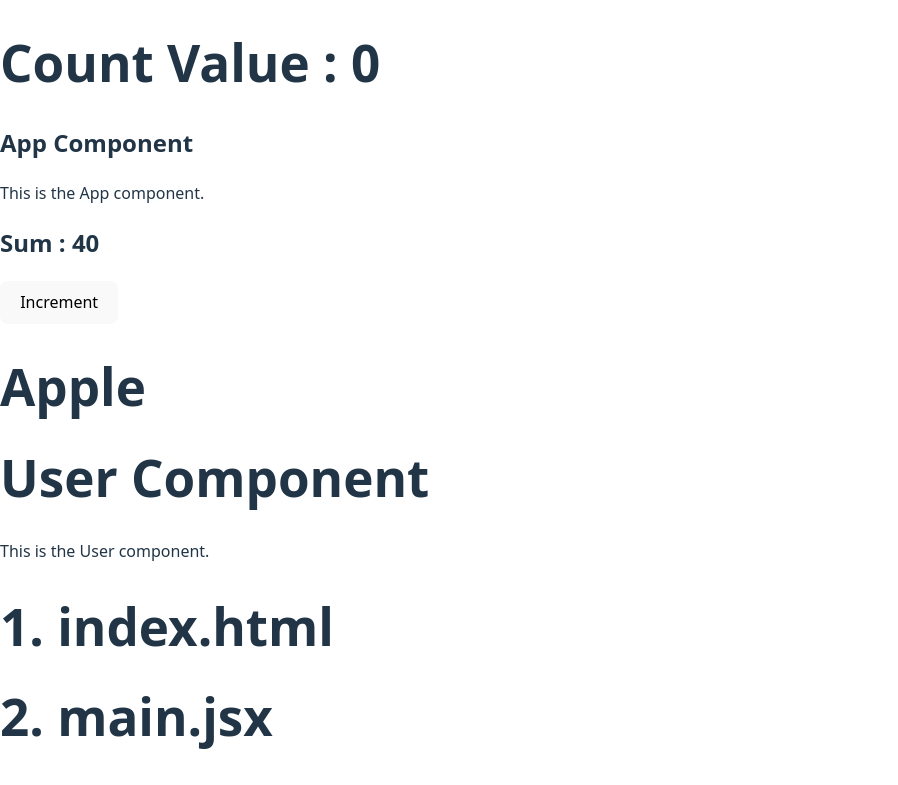
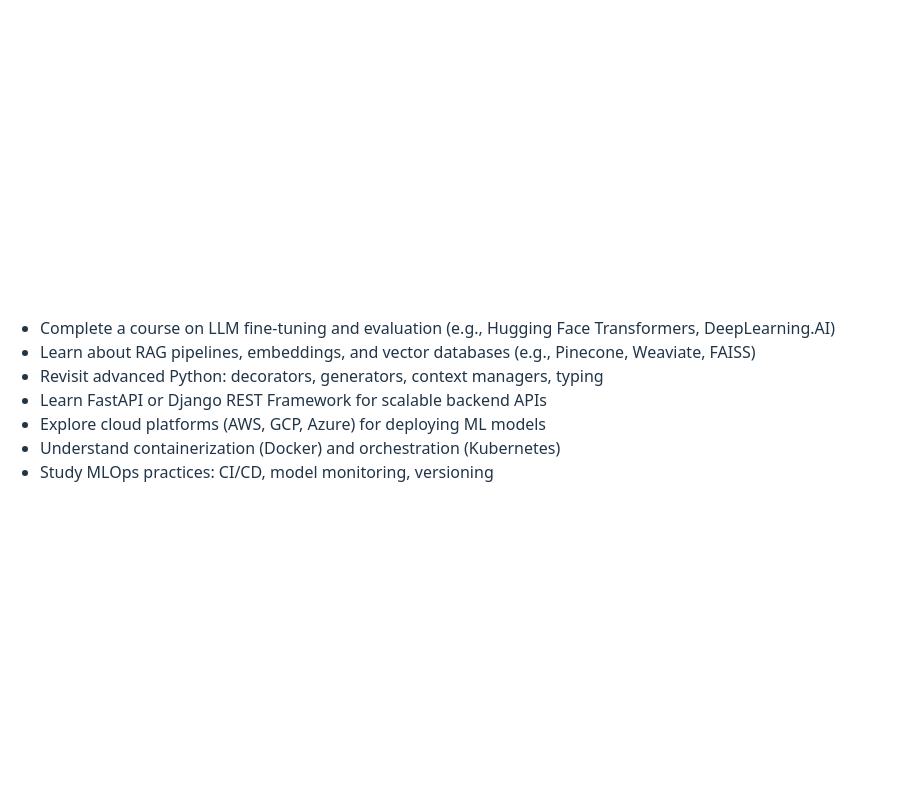
Before and after one commit to ashi-ish/React, a React (Vite) app: page / in a window 1280 px wide. Shown: the top 785 px of the page, without its empty margins (0-898 px from the left). Built offline with nearby package versions, Linux system fonts and the light colour scheme.

Commit message:
Components practice

```diff
--- a/src/App.jsx
+++ b/src/App.jsx
@@ -3,12 +3,13 @@
 import { UserComponent, userKey } from "./UserComponent"; // named import for UserComponent
 import Header from "./Header"; // default import for Header component
 import { Additon } from "./Addition";
+import ToDo from "./ToDO";
 // core javascript
 function App() {
   const [counter, setCounter] = useState(0);
   return (
     <div>
-      <h1>Count Value : {counter}</h1>
+      {/* <h1>Count Value : {counter}</h1>
       <h2>App Component</h2>
       <p>This is the App component.</p>
       <h2>Sum : {sum()}</h2>
@@ -17,7 +18,8 @@
       <UserComponent />
       <Header />
       <Additon />
-      <h1> {userKey}</h1>
+      <h1> {userKey}</h1> */}
+      <ToDo />
     </div>
   );
 
--- /dev/null
+++ b/src/ToDo.jsx
@@ -0,0 +1,32 @@
+function ToDo() {
+  return (
+    <>
+      <ul>
+        <li>
+          Complete a course on LLM fine-tuning and evaluation (e.g., Hugging
+          Face Transformers, DeepLearning.AI)
+        </li>
+        <li>
+          Learn about RAG pipelines, embeddings, and vector databases (e.g.,
+          Pinecone, Weaviate, FAISS)
+        </li>
+        <li>
+          Revisit advanced Python: decorators, generators, context managers,
+          typing
+        </li>
+        <li>
+          Learn FastAPI or Django REST Framework for scalable backend APIs
+        </li>
+        <li>
+          Explore cloud platforms (AWS, GCP, Azure) for deploying ML models
+        </li>
+        <li>
+          Understand containerization (Docker) and orchestration (Kubernetes)
+        </li>
+        <li>Study MLOps practices: CI/CD, model monitoring, versioning</li>
+      </ul>
+    </>
+  );
+}
+
+export default ToDo;
```
